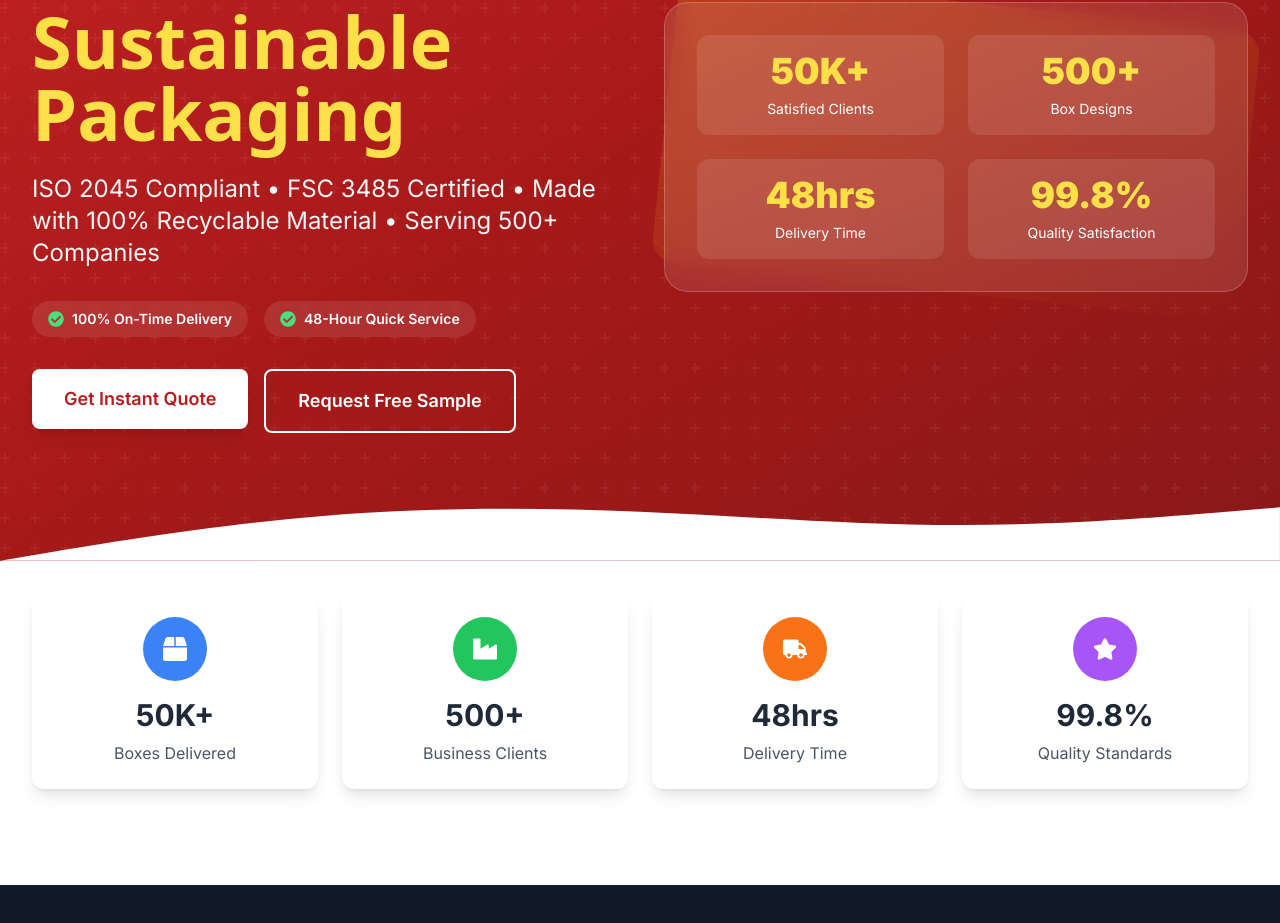
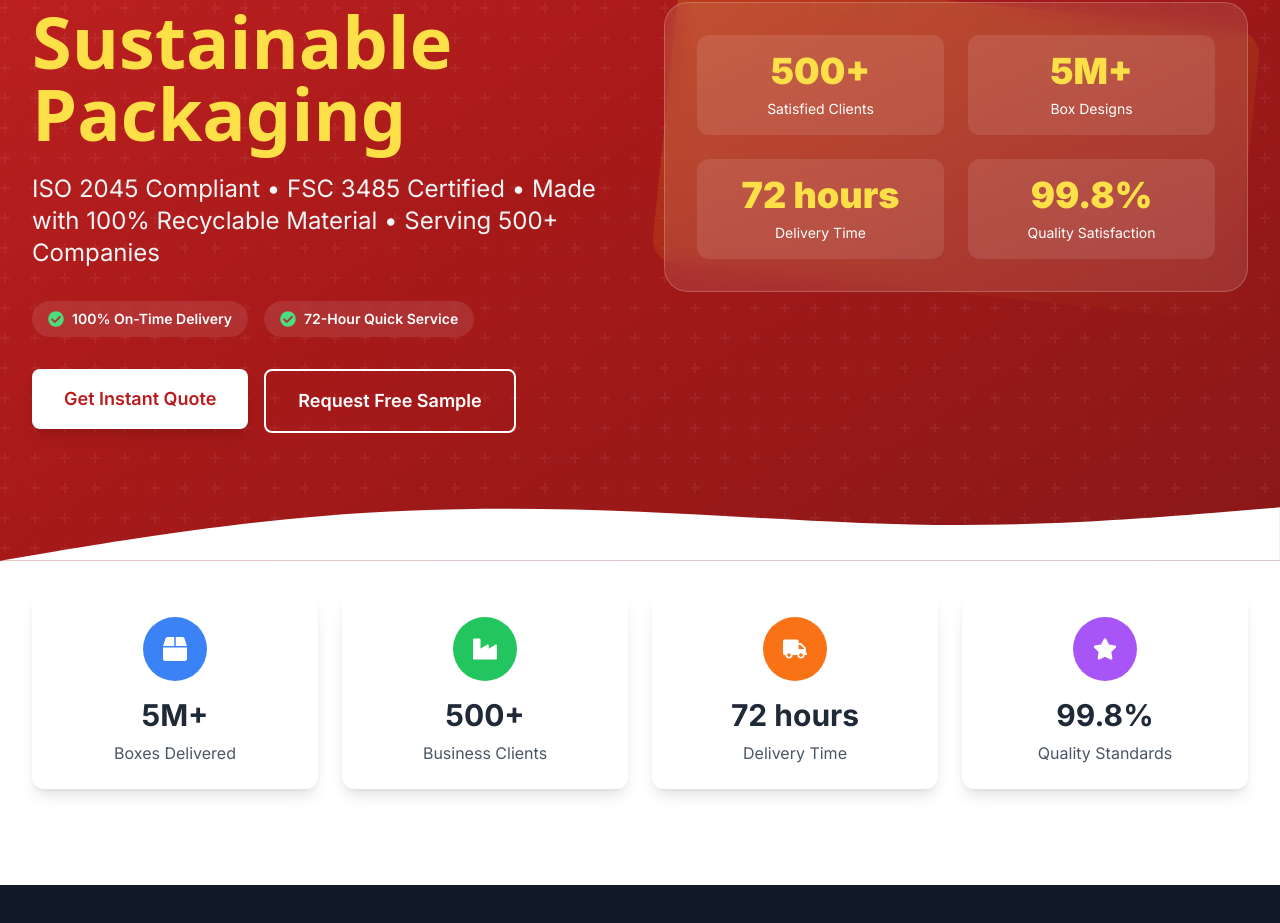
Before and after one commit to nruhp/sk_printer, a Next.js app in the folder sk-printers--frontend/: page /index-part1 in a window 1280 px wide. Shown: the part 383-1306 px from the top of the page. Built offline with nearby package versions, Linux system fonts and the light colour scheme; no server answers.

Commit message:
Content: Update delivery time to 72 hours and boxes delivered to 5M+

```diff
--- a/sk-printers--frontend/pages/about.js
+++ b/sk-printers--frontend/pages/about.js
@@ -6,8 +6,8 @@ import { motion } from 'framer-motion';
 export default function About() {
   const stats = [
     { value: '500+', label: 'Happy Clients' },
-    { value: '50K+', label: 'Boxes Delivered' },
-    { value: '48hrs', label: 'Delivery Time' },
+    { value: '5M+', label: 'Boxes Delivered' },
+    { value: '72 hours', label: 'Delivery Time' },
     { value: '99.8%', label: 'Satisfaction Rate' },
   ];
 
@@ -25,7 +25,7 @@ export default function About() {
     {
       icon: <FaTruck />,
       title: 'Timely Delivery',
-      description: 'Guaranteed 48-hour delivery to major cities across India',
+      description: 'Guaranteed 72-hour delivery to major cities across India',
     },
     {
       icon: <FaUsers />,
--- a/sk-printers--frontend/pages/index-part1.js
+++ b/sk-printers--frontend/pages/index-part1.js
@@ -22,9 +22,9 @@ import ContactForm from '../components/common/ContactForm';
 
 export default function Home() {
   const [stats] = useState({
-    clients: '50K+',
-    boxes: '500+',
-    delivery: '48hrs',
+    clients: '500+',
+    boxes: '5M+',
+    delivery: '72 hours',
     satisfaction: '99.8%'
   });
 
@@ -32,7 +32,7 @@ export default function Home() {
     <Layout>
       <Head>
         <title>SK Printers - Manufacturing Sustainable Packaging Solutions</title>
-        <meta name="description" content="Leading manufacturer of eco-friendly cardboard boxes. 3-ply, 5-ply, 7-ply corrugated packaging with custom printing. ISO certified with 48-hour delivery." />
+        <meta name="description" content="Leading manufacturer of eco-friendly cardboard boxes. 3-ply, 5-ply, 7-ply corrugated packaging with custom printing. ISO certified with 72-hour delivery." />
         <meta name="keywords" content="cardboard boxes, corrugated boxes, packaging, 3-ply boxes, 5-ply boxes, custom packaging, sustainable packaging" />
         <meta property="og:title" content="SK Printers - Sustainable Packaging Solutions" />
         <meta property="og:description" content="Premium quality cardboard boxes for all industries" />
@@ -68,7 +68,7 @@ export default function Home() {
                 </div>
                 <div className="flex items-center bg-white/10 backdrop-blur-sm px-4 py-2 rounded-full">
                   <FaCheckCircle className="text-green-400 mr-2" />
-                  <span className="text-sm font-semibold">48-Hour Quick Service</span>
+                  <span className="text-sm font-semibold">72-Hour Quick Service</span>
                 </div>
               </div>
 
@@ -122,7 +122,7 @@ export default function Home() {
         {/* Wave Divider */}
         <div className="absolute bottom-0 left-0 right-0">
           <svg viewBox="0 0 1440 120" fill="none" xmlns="http://www.w3.org/2000/svg">
-            <path d="M0 120L60 110C120 100 240 80 360 70C480 60 600 60 720 65C840 70 960 80 1080 80C1200 80 1320 70 1380 65L1440 60V120H1380C1320 120 1200 120 1080 120C960 120 840 120 720 120C600 120 480 120 360 120C240 120 120 120 60 120H0Z" fill="white"/>
+            <path d="M0 120L60 110C120 100 240 80 360 70C480 60 600 60 720 65C840 70 960 80 1080 80C1200 80 1320 70 1380 65L1440 60V120H1380C1320 120 1200 120 1080 120C960 120 840 120 720 120C600 120 480 120 360 120C240 120 120 120 60 120H0Z" fill="white" />
           </svg>
         </div>
       </section>
@@ -133,7 +133,7 @@ export default function Home() {
           <div className="grid grid-cols-2 md:grid-cols-4 gap-6">
             <StatCard
               icon={<FaBox />}
-              value="50K+"
+              value="5M+"
               label="Boxes Delivered"
               color="bg-blue-500"
             />
@@ -145,7 +145,7 @@ export default function Home() {
             />
             <StatCard
               icon={<FaTruck />}
-              value="48hrs"
+              value="72 hours"
               label="Delivery Time"
               color="bg-orange-500"
             />
--- a/sk-printers--frontend/pages/index.js
+++ b/sk-printers--frontend/pages/index.js
@@ -31,9 +31,9 @@ export default function Home() {
   }, []);
 
   const stats = [
-    { icon: <FaBox />, value: '50K+', label: 'Boxes Delivered', color: 'bg-blue-500' },
+    { icon: <FaBox />, value: '5M+', label: 'Boxes Delivered', color: 'bg-blue-500' },
     { icon: <FaIndustry />, value: '500+', label: 'Business Clients', color: 'bg-green-500' },
-    { icon: <FaTruck />, value: '48hrs', label: 'Delivery Time', color: 'bg-orange-500' },
+    { icon: <FaTruck />, value: '72 hours', label: 'Delivery Time', color: 'bg-orange-500' },
     { icon: <FaStar />, value: '99.8%', label: 'Quality Standards', color: 'bg-purple-500' },
   ];
 
@@ -46,7 +46,7 @@ export default function Home() {
     {
       icon: <FaTruck />,
       title: 'Fast Delivery',
-      description: '48-hour guaranteed delivery across major cities'
+      description: '72-hour guaranteed delivery across major cities'
     },
     {
       icon: <FaCertificate />,
@@ -117,7 +117,7 @@ export default function Home() {
     <Layout>
       <Head>
         <title>SK Printers - Manufacturing Sustainable Packaging Solutions</title>
-        <meta name="description" content="Leading manufacturer of eco-friendly cardboard boxes. 3-ply, 5-ply, 7-ply corrugated packaging with custom printing. ISO certified with 48-hour delivery." />
+        <meta name="description" content="Leading manufacturer of eco-friendly cardboard boxes. 3-ply, 5-ply, 7-ply corrugated packaging with custom printing. ISO certified with 72-hour delivery." />
       </Head>
 
       {/* Hero Section */}
@@ -145,7 +145,7 @@ export default function Home() {
                 </div>
                 <div className="flex items-center bg-white/10 backdrop-blur-sm px-4 py-2 rounded-full">
                   <FaCheckCircle className="text-green-400 mr-2" />
-                  <span className="text-sm font-semibold">48-Hour Service</span>
+                  <span className="text-sm font-semibold">72-Hour Service</span>
                 </div>
               </div>
 
```
